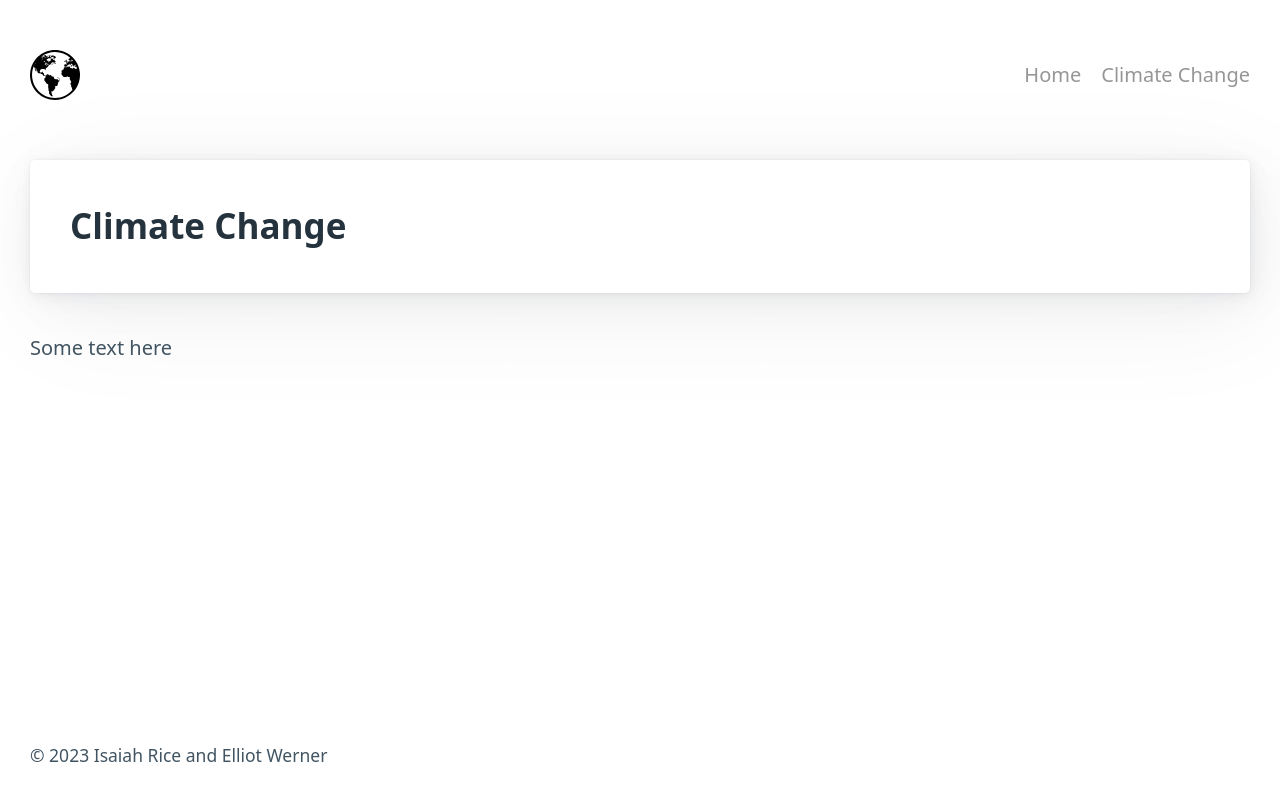
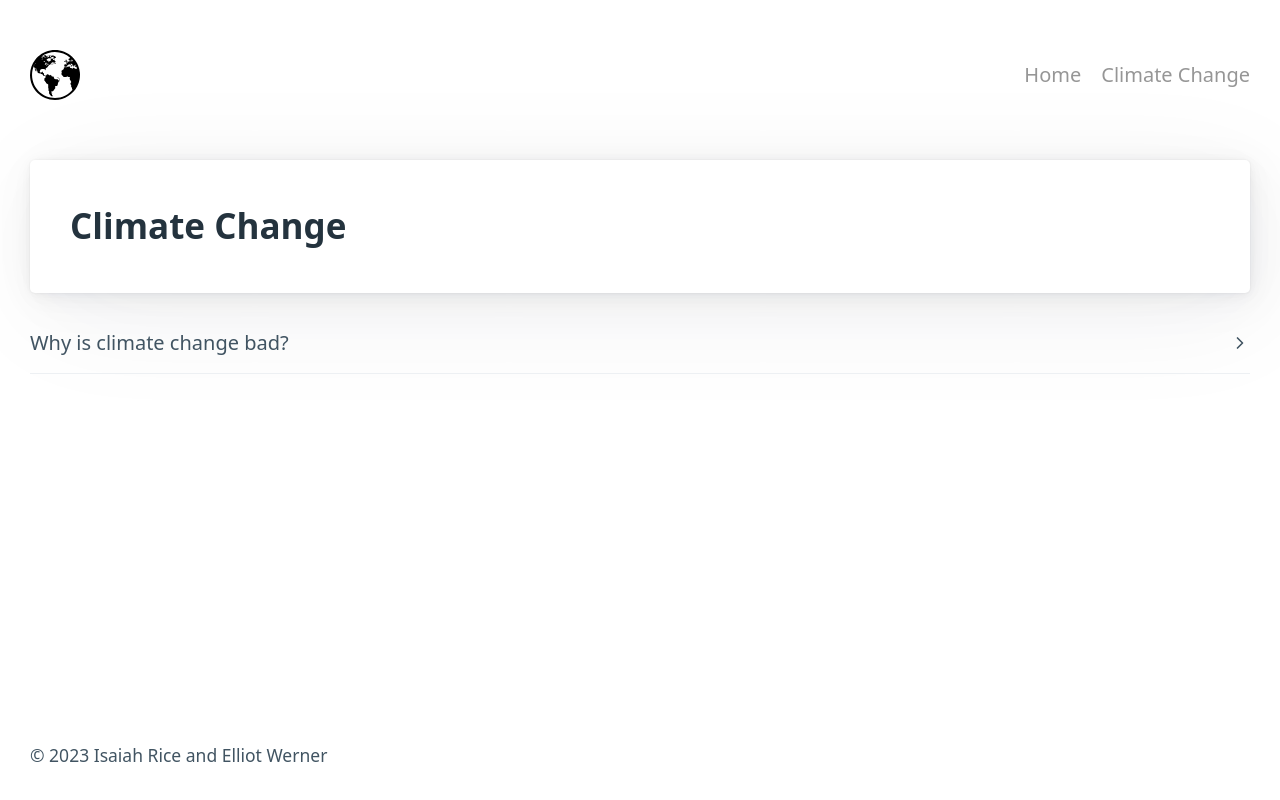
Before and after one commit to fightingforchange/climatechange, a SvelteKit app: page /climate-change in a window 1280 px wide. Built offline with nearby package versions, Linux system fonts and the light colour scheme.

Commit message:
modified:   src/routes/Header.svelte modified:   src/routes/climate-change/+page.svelte

```diff
--- a/src/routes/Header.svelte
+++ b/src/routes/Header.svelte
@@ -5,7 +5,7 @@
 
 <header class=header>
 	<nav>
-		<ul class="corner">
+		<ul>
 			<li>
 				<a href="/">
 					<img src={logo} alt="Logo" width="50px" height="auto" />
@@ -22,6 +22,3 @@
 		</ul>
 	</nav>
 </header>
-
-<style>
-</style>
--- a/src/routes/climate-change/+page.svelte
+++ b/src/routes/climate-change/+page.svelte
@@ -3,18 +3,24 @@
 	<meta name="description" content="Climate Change" />
 </svelte:head>
 
-<div class="text-column">
-	<article>
-		<h2>Climate Change</h2>
-	</article>
 
-	<p>
-		 Some text here
-	</p>
-</div>
+	<div class="text-column">
+		<article>
+			<h2>Climate Change</h2>
+		</article>
+	</div>
+
+	<details>
+		<summary>Why is climate change bad?</summary>
+		<article>
+			<h4>Because</h4>
+		</article>
+	</details>
+
+
 
 <style>
-	h2 {
+	h2, h4 {
 		padding: 0;
 		margin: 0;
 	}
```
